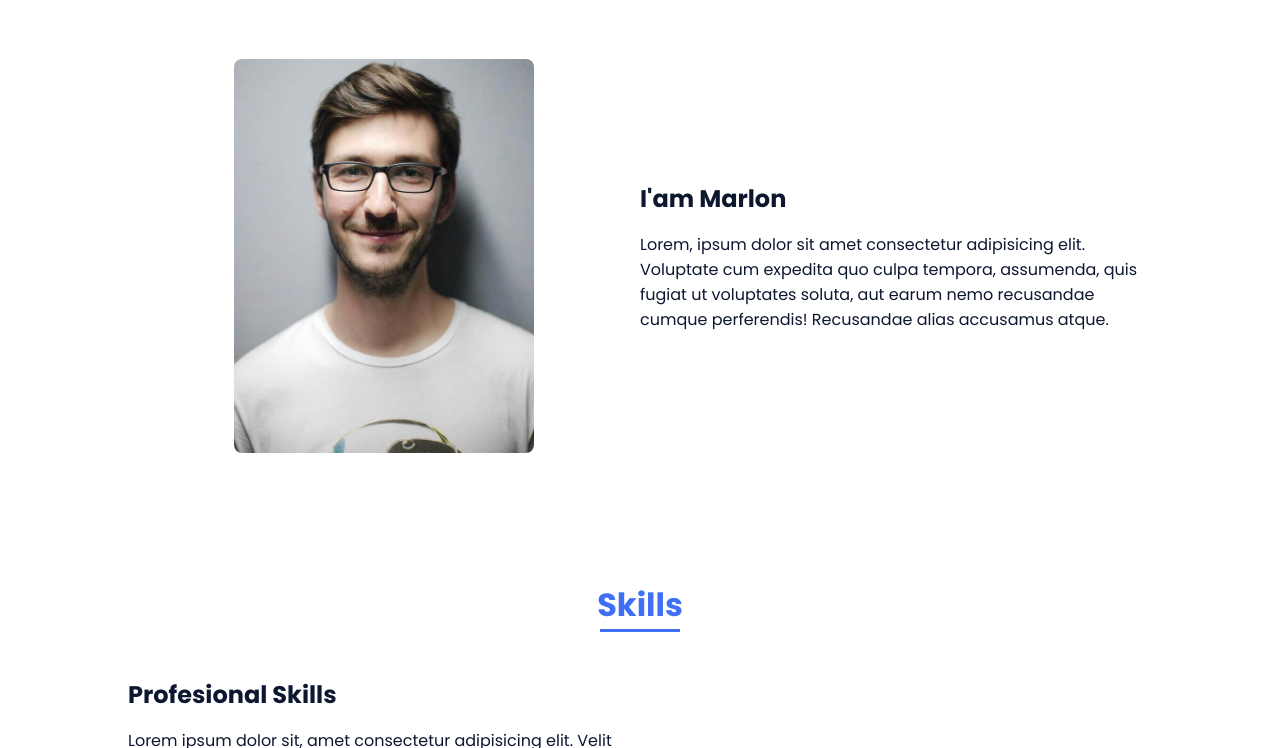
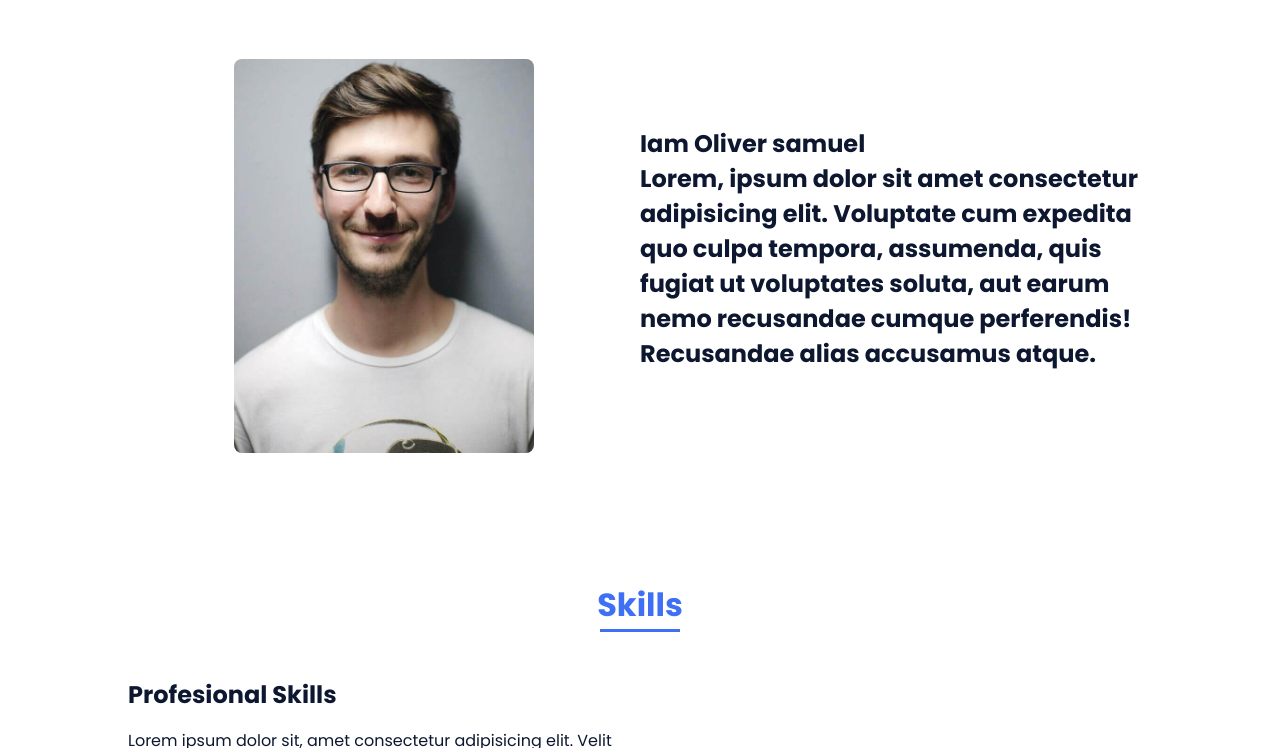
Before and after one commit to Tecnophille/portfolio, a plain HTML site: page index.html in a window 1280 px wide. Shown: the part 840-1588 px from the top of the page. Drawn offline with nearby package versions, Linux system fonts and the light colour scheme.

Commit message:
Update index.html

```diff
--- a/index.html
+++ b/index.html
@@ -73,7 +73,7 @@
                     </div>
 
                     <div>
-                        <h2 class="about__subtitle">I'am Marlon</h2>
+                        <h2 class="about__subtitle">Iam Oliver samuel
                         <p class="about__text">Lorem, ipsum dolor sit amet consectetur adipisicing elit. Voluptate cum expedita quo culpa tempora, assumenda, quis fugiat ut voluptates soluta, aut earum nemo recusandae cumque perferendis! Recusandae alias accusamus atque.</p>
                     </div>
                 </div>
```
